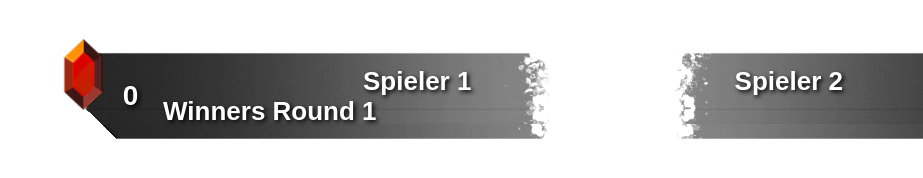
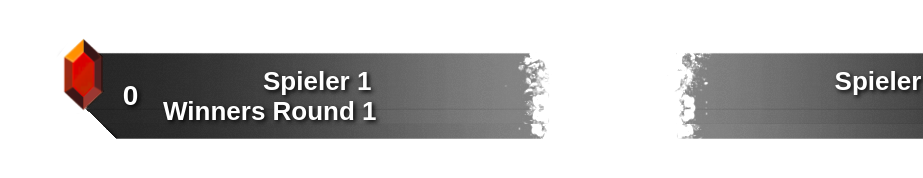
Before and after one commit to J4Ntech/multistream_nrwcup, a plain HTML site: page rivals.html in a window 1280 px wide. Shown: the top 178 px of the page, without its empty margins (357-1280 px from the left). Drawn offline with Linux system fonts and the light colour scheme; no server answers.

Commit message:
Update rivals.html

```diff
--- a/rivals.html
+++ b/rivals.html
@@ -49,7 +49,7 @@
 }
 
 #p1 {
-  left: 720px;
+  left: 620px;
   top: 66px;
   width: 240px;
   font-size: 26px;
@@ -59,7 +59,7 @@
 /* Spieler 2 - rechter blauer Bereich */
 
 #p2 {
-  left: 960px;
+  left: 1060px;
   top: 66px;
   width: 240px;
   font-size: 26px;
@@ -68,7 +68,7 @@
 
 #score2 {
   left: 1415px;
-  top: 66px;
+  top: 80px;
   width: 35px;
   font-size: 28px;
   text-align: center;
```
